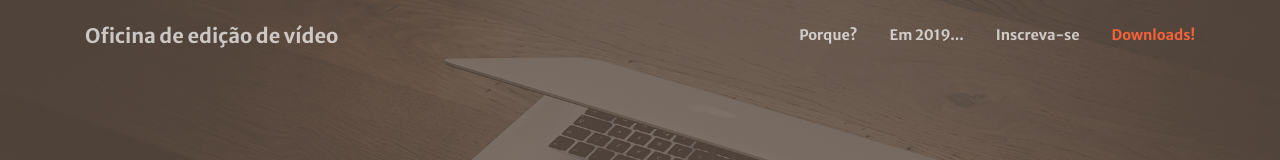
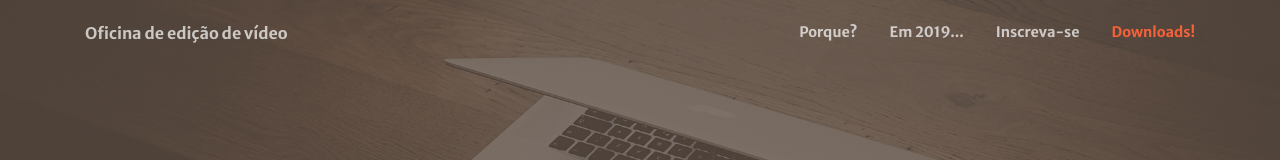
Before and after one commit to pedroaf0/oficina, a website with bundled scripts: page index.html in a window 1280 px wide. Shown: the top 160 px of the page. Built offline with nearby package versions, Linux system fonts and the light colour scheme; files whose address does not match are found by name.

Commit message:
Update index.html

```diff
--- a/index.html
+++ b/index.html
@@ -40,7 +40,7 @@
   <!-- Navigation -->
   <nav class="navbar navbar-expand-lg navbar-light fixed-top py-3" id="mainNav">
     <div class="container">
-      <a class="navbar-brand js-scroll-trigger" href="#page-top">Oficina de edição de vídeo</a>
+      <a style="font-size: medium;" class="navbar-brand js-scroll-trigger" href="#page-top">Oficina de edição de vídeo</a>
       <button class="navbar-toggler navbar-toggler-right" type="button" data-toggle="collapse" data-target="#navbarResponsive" aria-controls="navbarResponsive" aria-expanded="false" aria-label="Toggle navigation">
         <span class="navbar-toggler-icon"></span>
       </button>
```
